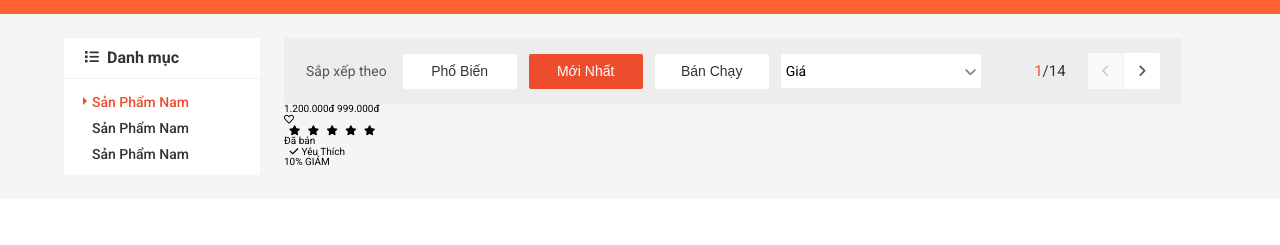
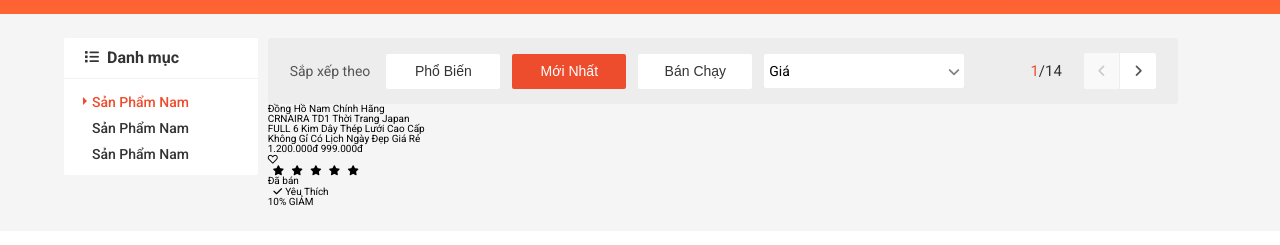
Before and after one commit to nhattrantricker123zz/project-shope, a plain HTML site: page index.html in a window 1280 px wide. Shown: the part 105-350 px from the top of the page. Drawn offline with Linux system fonts and the light colour scheme.

Commit message:
CSS Sản Phẩm P1

```diff
--- a/assets/css/base.css
+++ b/assets/css/base.css
@@ -47,22 +47,28 @@ html {
 .grid__row {
     display: flex;
     flex-wrap: wrap;
-    margin-left: -12px;
-    margin-right: -12px;
+    margin-left: -5px;
+    margin-right: -5px;
 }
 
 /* Test */
 
 .grid__column-2{
-    padding-left: 12px;
-    padding-right: 12px;
+    padding-left: 5px;
+    padding-right: 5px;
     width: 16.6667%;
 }
 
+.grid__column-2-4{
+    padding-left: 5px;
+    padding-right: 5px;
+    width: 17.4%;
+}
+
 .grid__column-10{
-    padding-left: 12px;
-    padding-right: 12px;
-    width: 76.3334%;
+    padding-left: 5px;
+    padding-right: 5px;
+    width: 78.3334%;
 
 
 }
--- a/assets/css/styles.css
+++ b/assets/css/styles.css
@@ -912,3 +912,61 @@
     font-size: 1.4rem;
     color: #555 ;
 }
+
+/* Product item */
+.home-product-item{
+
+}
+
+.home-product-item__img{
+
+}
+
+.home-product-item__name{
+
+}
+
+.home-product-item__price{
+
+}
+
+.home-product-item__price-old{
+
+}
+
+.home-product-item__price-current{
+
+}
+
+.home-product-item__action{
+
+
+}
+.home-product-item__like{
+
+
+}
+.home-product-item__rating{
+
+
+}
+.home-product-item__sold{
+
+
+}
+.home-product-item__favourite{
+
+
+}
+.home-product-item__sale-off{
+
+
+}
+.home-product-item___sale-off-percent{
+
+
+}
+.home-product-item___sale-off-label{
+
+
+}
--- a/index.html
+++ b/index.html
@@ -361,14 +361,14 @@
 
                                 <div class="home-product">
                                     <div class="grid__row">
-                                        <div class="grid__column-2">
+                                        <div class="grid__column-2-4">
                                             <!-- Product item -->
                                             <div class="home-product-item">
                                                 <div class="home-product-item__img" style="background-image: url(https://img.abaha.vn/photos/origin/83-1586781803-myphamohui-lgvina.png);"></div>
-                                                <h4 class="home-product-item__name"></h4>
-                                                <div class="home-product-item-pice">
-                                                    <span class="home-product-item-price-old">1.200.000đ</span>
-                                                    <span class="home-product-item-price-current">999.000đ</span>
+                                                <h4 class="home-product-item__name">Đồng Hồ Nam Chính Hãng CRNAIRA TD1 Thời Trang Japan FULL 6 Kim Dây Thép Lưới Cao Cấp Không Gỉ Có Lịch Ngày Đẹp Giá Rẻ</h4>
+                                                <div class="home-product-item__price">
+                                                    <span class="home-product-item__price-old">1.200.000đ</span>
+                                                    <span class="home-product-item__price-current">999.000đ</span>
                                                 </div>
 
                                                 <div class="home-product-item__action">
@@ -399,6 +399,7 @@
                                             </div>
 
                                         </div>
+
                                     </div>
                                 </div>
                             </div>
```
